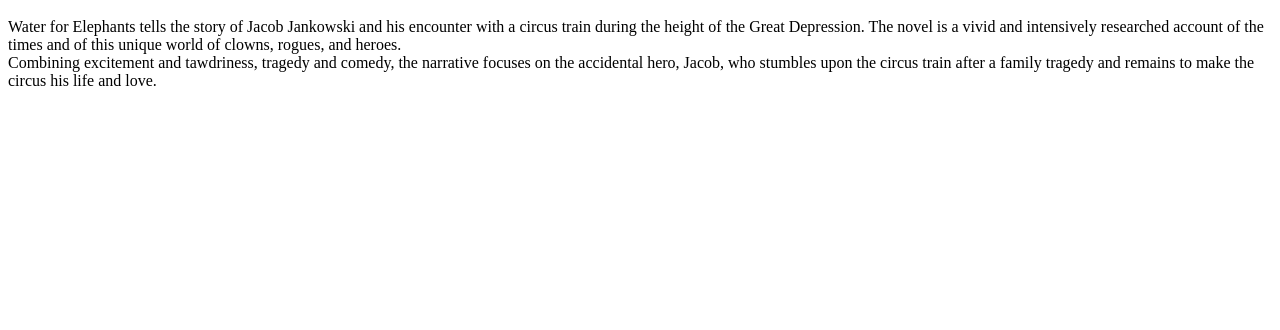
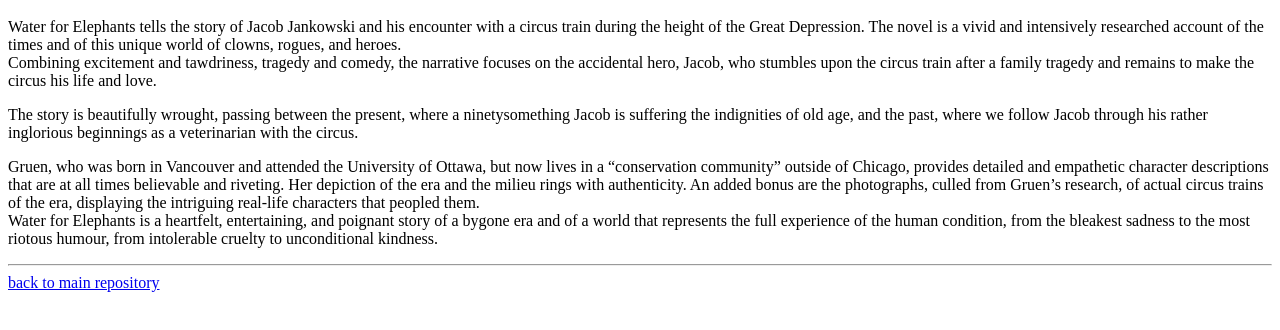
Before and after one commit to kaelim/Web-Design, a plain HTML site: page Assignment5/index.html in a window 1280 px wide. Shown: the part 48-378 px from the top of the page. Drawn offline with Linux system fonts and the light colour scheme.

Commit message:
Update index.html

```diff
--- a/Assignment5/index.html
+++ b/Assignment5/index.html
@@ -14,5 +14,17 @@
         Combining excitement and tawdriness, tragedy and comedy, the narrative focuses on the accidental hero, Jacob, who stumbles upon the circus train after a family tragedy and remains to make the circus his life and love.
 
     </p>
+    <p>
+
+The story is beautifully wrought, passing between the present, where a ninetysomething Jacob is suffering the indignities of old age, and the past, where we follow Jacob through his rather inglorious beginnings as a veterinarian with the circus.
+    </p>
+    <p>
+
+Gruen, who was born in Vancouver and attended the University of Ottawa, but now lives in a “conservation community” outside of Chicago, provides detailed and empathetic character descriptions that are at all times believable and riveting. Her depiction of the era and the milieu rings with authenticity. An added bonus are the photographs, culled from Gruen’s research, of actual circus trains of the era, displaying the intriguing real-life characters that peopled them.
+<br>
+Water for Elephants is a heartfelt, entertaining, and poignant story of a bygone era and of a world that represents the full experience of the human condition, from the bleakest sadness to the most riotous humour, from intolerable cruelty to unconditional kindness.
+    </p>
+    <hr>
+    <a href="https://github.com/kaelim/WebDesignHomework/tree/main">back to main repository</a>
 </body>
 </html>
```
